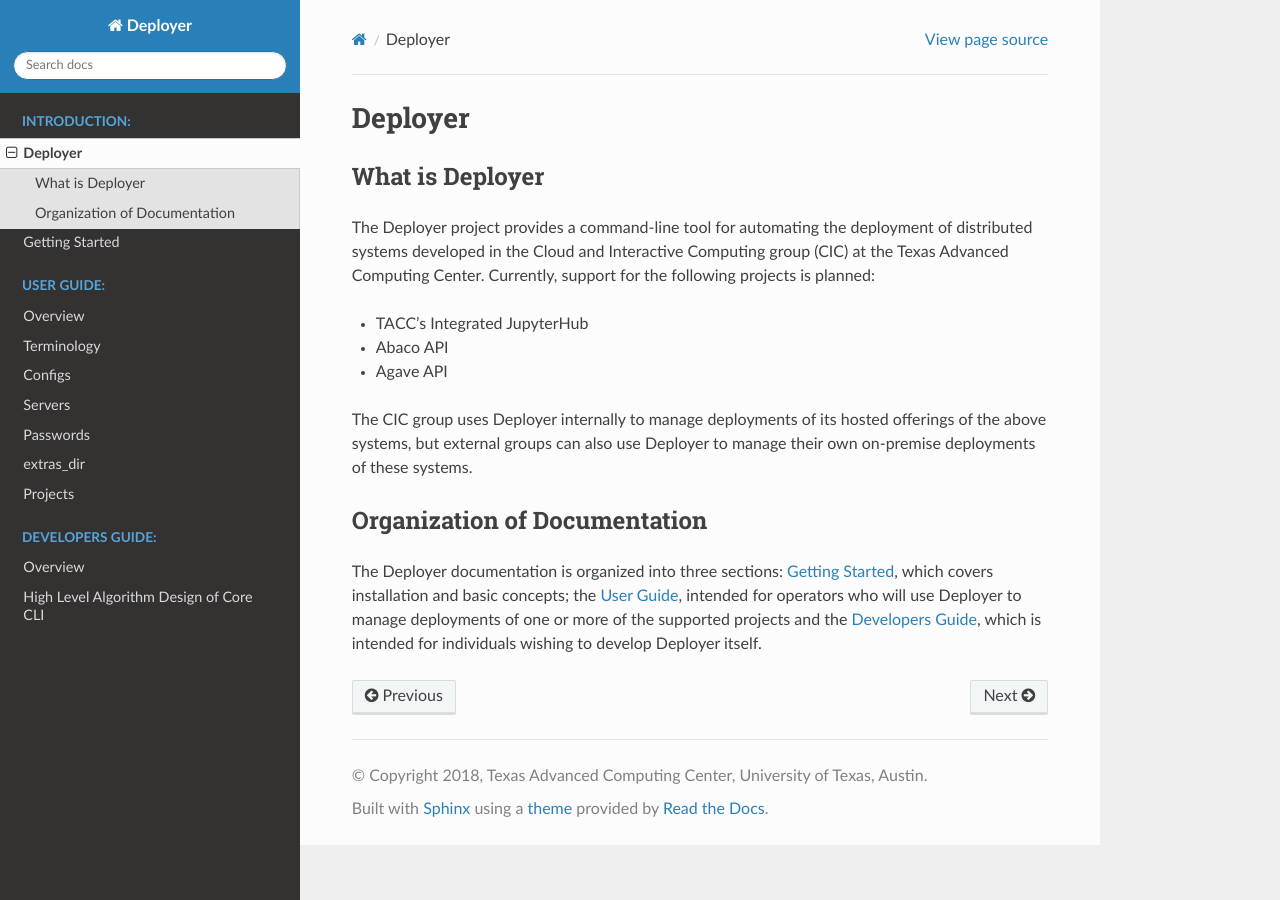
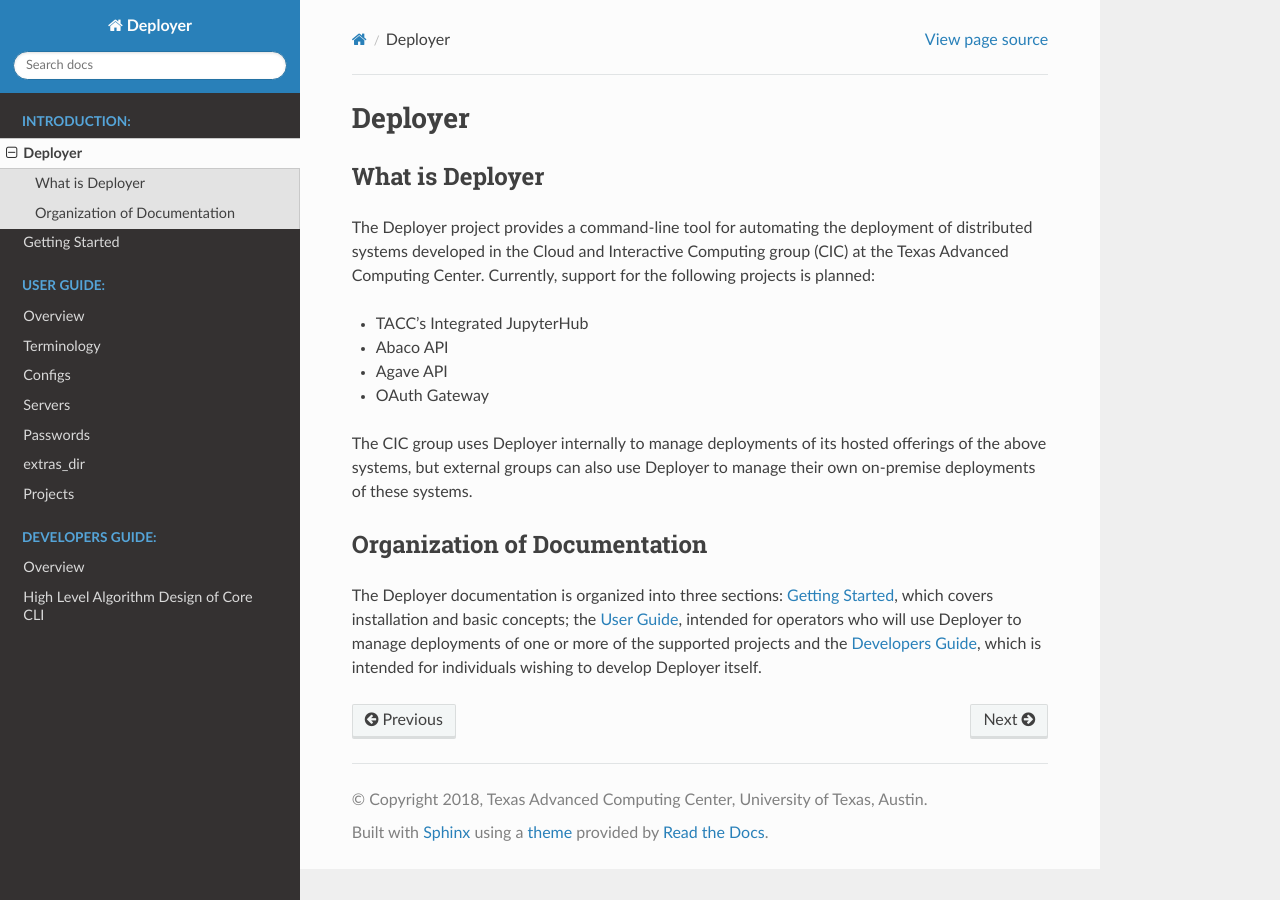
Before and after one commit to TACC/deployer-docs, a Sphinx documentation site: the page built from source/index.rst, in a window 1280 px wide. Built offline with Sphinx 7.4.7 and the Read the Docs theme 2.0.0, drawn with Linux system fonts in a browser that asks for light colours.

Commit message:
add oauth gateway

```diff
--- a/source/index.rst
+++ b/source/index.rst
@@ -13,6 +13,7 @@
 * TACC's Integrated JupyterHub
 * Abaco API
 * Agave API
+* OAuth Gateway
 
 The CIC group uses Deployer internally to manage deployments of its hosted offerings of the above systems, but external
 groups can also use Deployer to manage their own on-premise deployments of these systems.
```
